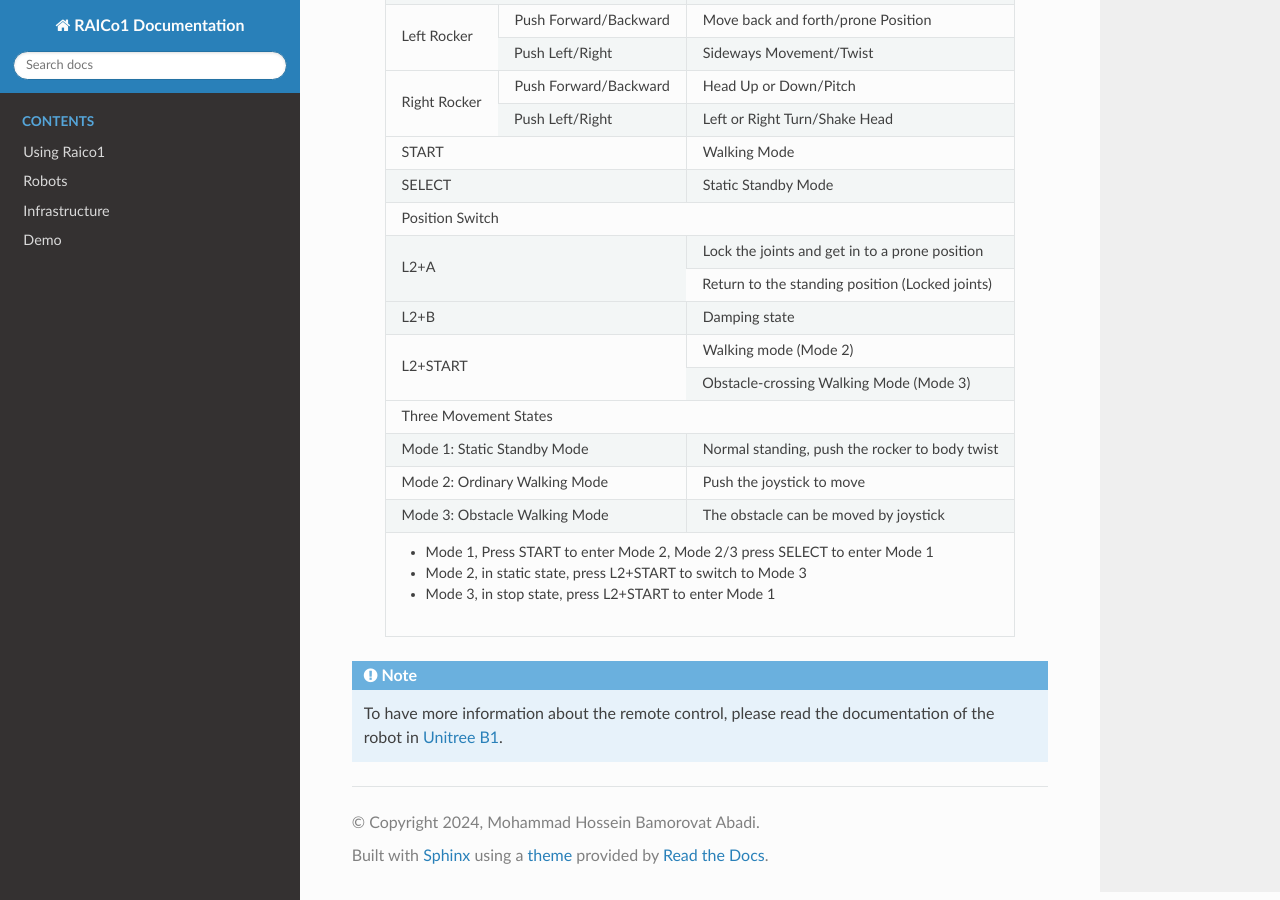
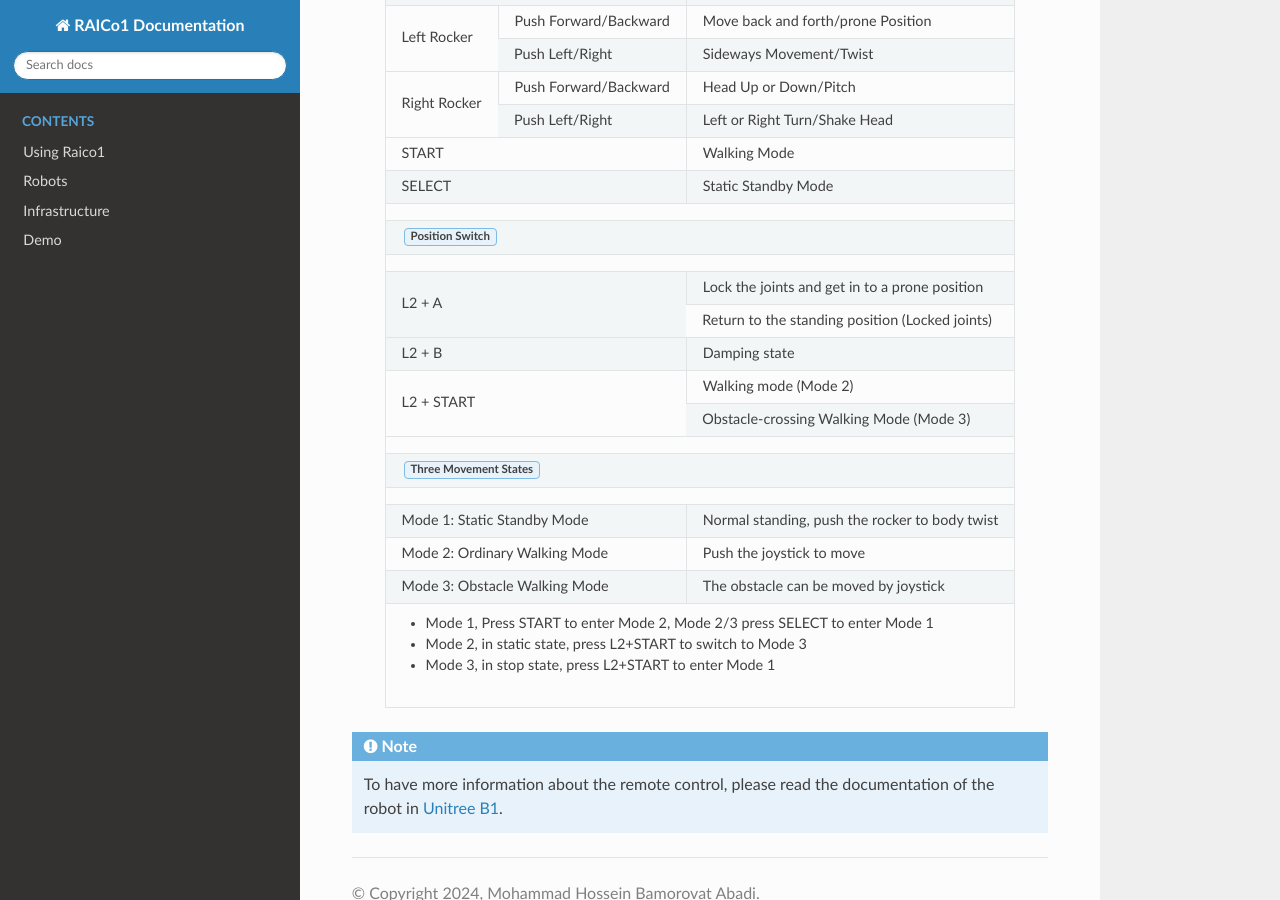
Before and after one commit to UoM-RAICo1/raico-docs, a Sphinx documentation site: the page built from source/robots/Quadrupeds/UnitreeB1/b1_manual_control.rst, in a window 1280 px wide and 900 px high, scrolled down 950 px. Built offline with Sphinx 7.4.7 and the Read the Docs theme 2.0.0, drawn with Linux system fonts in a browser that asks for light colours; part of the change alters nothing that is shown.

```diff
--- a/source/robots/Quadrupeds/UnitreeB1/b1_manual_control.rst
+++ b/source/robots/Quadrupeds/UnitreeB1/b1_manual_control.rst
@@ -27,33 +27,37 @@ Remote Control Commands
     :align: center
 
     +----------------------------------------+------------------------------------------------+
-    |               Key                      |                Effect                          |
+    |                :guilabel:`Key`         |                 :guilabel:`Effect`             |
     +---------------+------------------------+------------------------------------------------+
     | Left Rocker   | Push Forward/Backward  | Move back and forth/prone Position             |
-    |               +------------------------+------------------------------------------------+
+    +               +------------------------+------------------------------------------------+
     |               | Push Left/Right        | Sideways Movement/Twist                        |
     +---------------+------------------------+------------------------------------------------+
     | Right Rocker  | Push Forward/Backward  | Head Up or Down/Pitch                          |
-    |               +------------------------+------------------------------------------------+
+    +               +------------------------+------------------------------------------------+
     |               | Push Left/Right        | Left or Right Turn/Shake Head                  |
     +---------------+------------------------+------------------------------------------------+
     | START                                  | Walking Mode                                   |
     +----------------------------------------+------------------------------------------------+
     | SELECT                                 | Static Standby Mode                            |
     +----------------------------------------+------------------------------------------------+
-    |                                  Position Switch                                        |
+    +-----------------------------------------------------------------------------------------+
+    |                                   :guilabel:`Position Switch`                           |
+    +-----------------------------------------------------------------------------------------+
     +----------------------------------------+------------------------------------------------+
-    | L2+A                                   | Lock the joints and get in to a prone position |
-    |                                        +------------------------------------------------+
+    | L2 + A                                 | Lock the joints and get in to a prone position |
+    +                                        +------------------------------------------------+
     |                                        | Return to the standing position (Locked joints)|
     +----------------------------------------+------------------------------------------------+
-    | L2+B                                   | Damping state                                  |
+    | L2 + B                                 | Damping state                                  |
     +----------------------------------------+------------------------------------------------+
-    | L2+START                               | Walking mode (Mode 2)                          |
-    |                                        +------------------------------------------------+
+    | L2 + START                             | Walking mode (Mode 2)                          |
+    +                                        +------------------------------------------------+
     |                                        | Obstacle-crossing Walking Mode (Mode 3)        |
     +----------------------------------------+------------------------------------------------+
-    |                               Three Movement States                                     |
+    +-----------------------------------------------------------------------------------------+
+    |                                :guilabel:`Three Movement States`                        |
+    +-----------------------------------------------------------------------------------------+
     +----------------------------------------+------------------------------------------------+
     | Mode 1: Static Standby Mode            | Normal standing, push the rocker to body twist |
     +----------------------------------------+------------------------------------------------+
```
